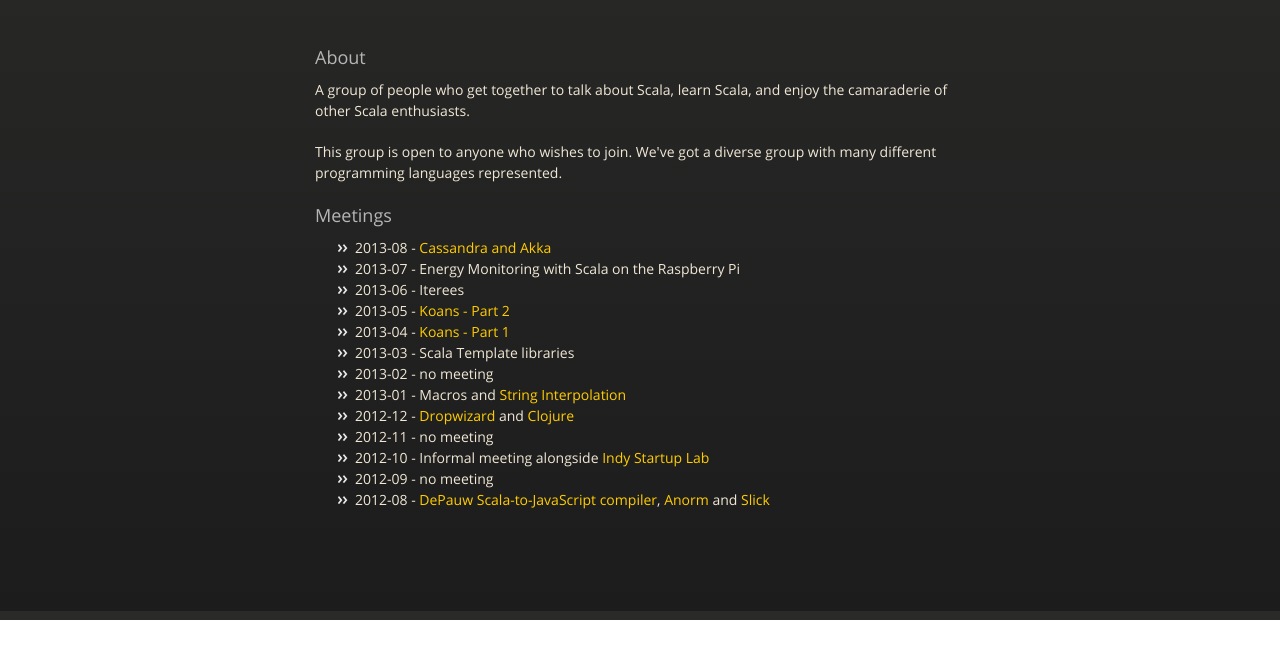
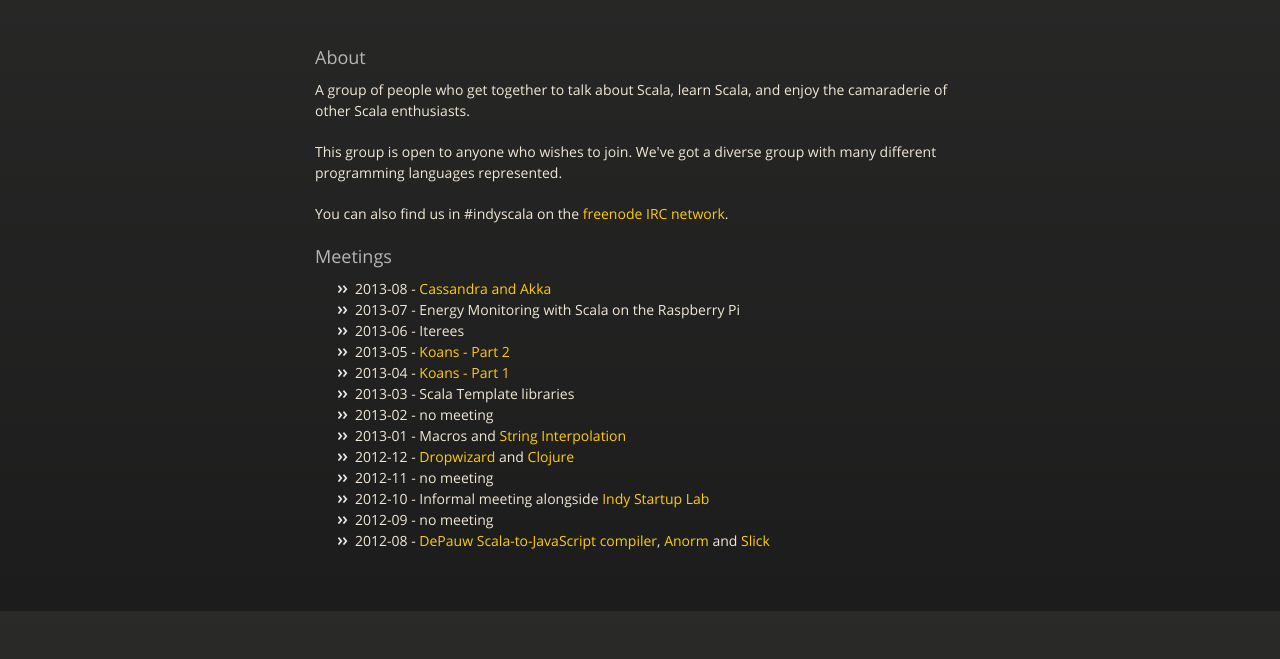
Before and after one commit to indyscala/indyscala.github.com, a plain HTML site: page index.html in a window 1280 px wide. Shown: the part 189-848 px from the top of the page. Before the commit the page ends 809 px from the top, so only its background shows below. Drawn offline with nearby package versions, Linux system fonts and the light colour scheme.

Commit message:
add link to #indyscala IRC channel

```diff
--- a/index.html
+++ b/index.html
@@ -43,6 +43,9 @@
 <p>This group is open to anyone who wishes to join. We've got a diverse
 group with many different programming languages represented.</p>
 
+<p>You can also find us in #indyscala on the
+<a href="https://freenode.net/">freenode IRC network</a>.</p>
+
 <h3>Meetings</h3>
 
 <ul>
```
